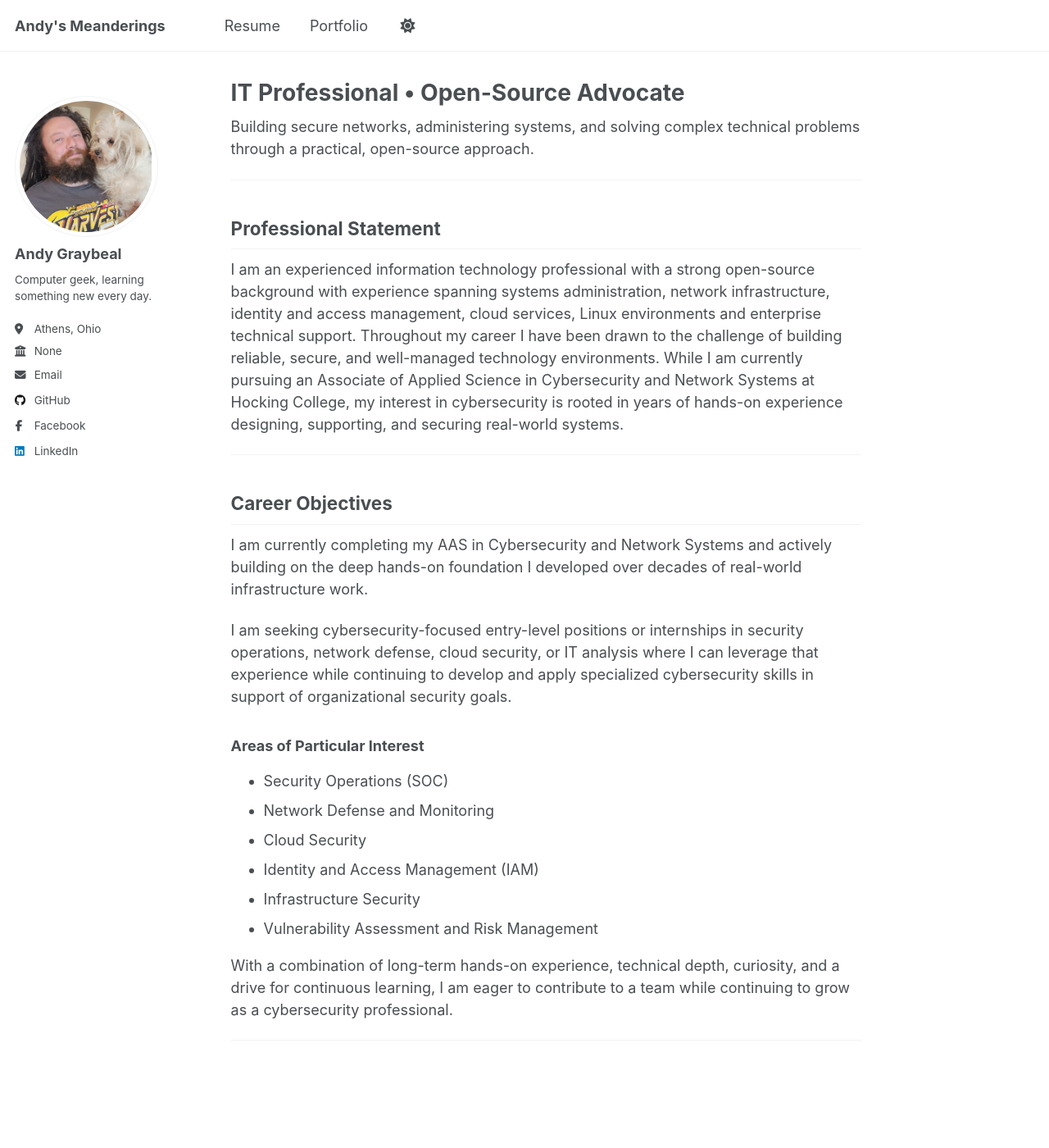
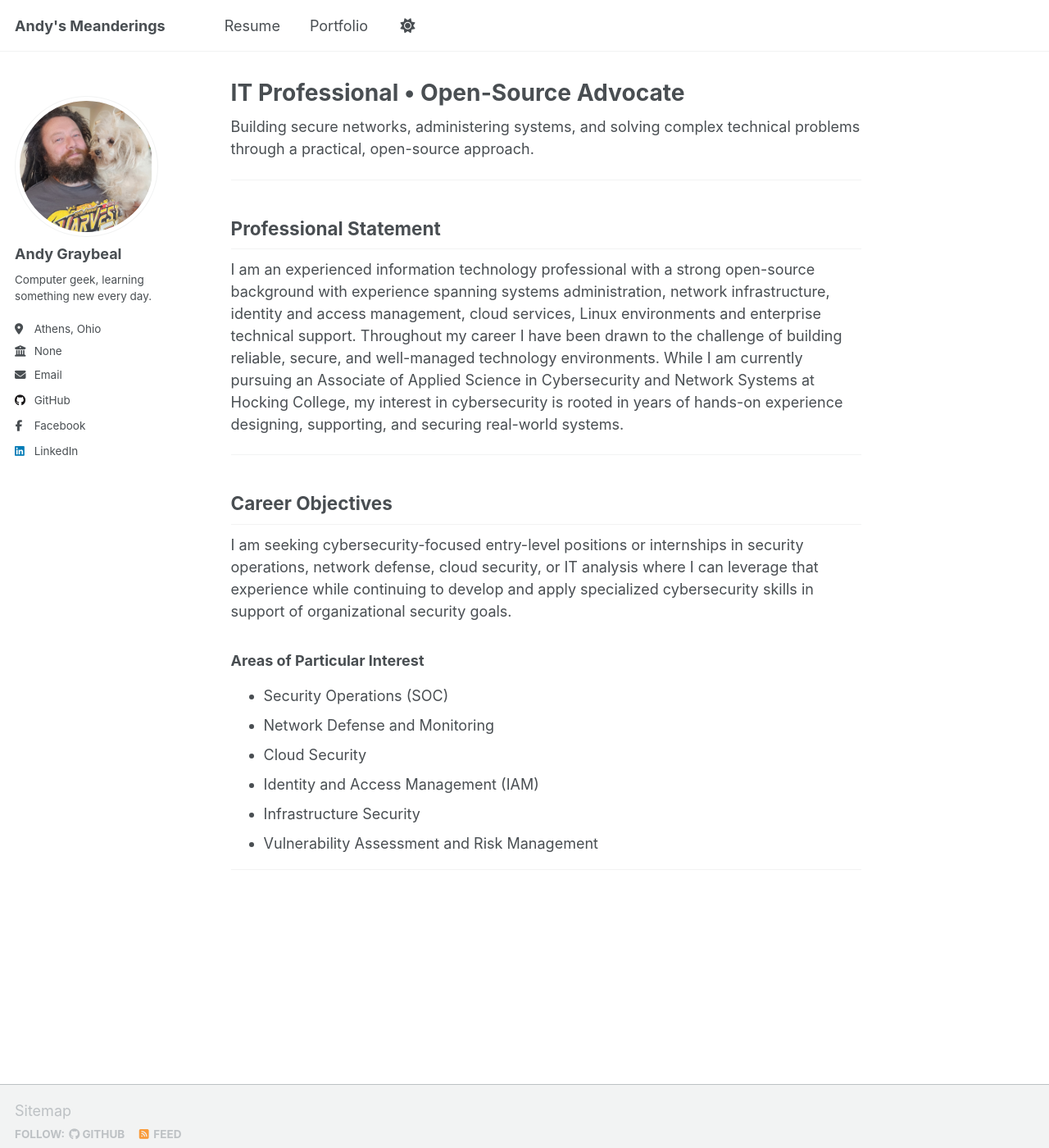
Before and after one commit to andy-graybeal/andy-graybeal.github.io, a Jekyll site: the page built from _pages/about.md, in a window 1280 px wide and 1400 px high. Shown: the whole window at 82% size. Built offline with Jekyll 4.4.1, drawn with Linux system fonts in a browser that asks for light colours; a script that is not in the unit is left out.

Commit message:
Revise career objectives section in about.md
Removed a sentence about completing AAS in Cybersecurity and Network Systems and a concluding sentence about eagerness to contribute to a team.

```diff
--- a/_pages/about.md
+++ b/_pages/about.md
@@ -70,8 +70,6 @@ I am an experienced information technology professional with a strong open-sourc
 
 ## Career Objectives
 
-I am currently completing my AAS in Cybersecurity and Network Systems and actively building on the deep hands-on foundation I developed over decades of real-world infrastructure work.
-
 I am seeking cybersecurity-focused entry-level positions or internships in security operations, network defense, cloud security, or IT analysis where I can leverage that experience while continuing to develop and apply specialized cybersecurity skills in support of organizational security goals.
 
 ### Areas of Particular Interest
@@ -83,6 +81,5 @@ I am seeking cybersecurity-focused entry-level positions or internships in secur
 - Infrastructure Security
 - Vulnerability Assessment and Risk Management
 
-With a combination of long-term hands-on experience, technical depth, curiosity, and a drive for continuous learning, I am eager to contribute to a team while continuing to grow as a cybersecurity professional.
 
 ---
```
